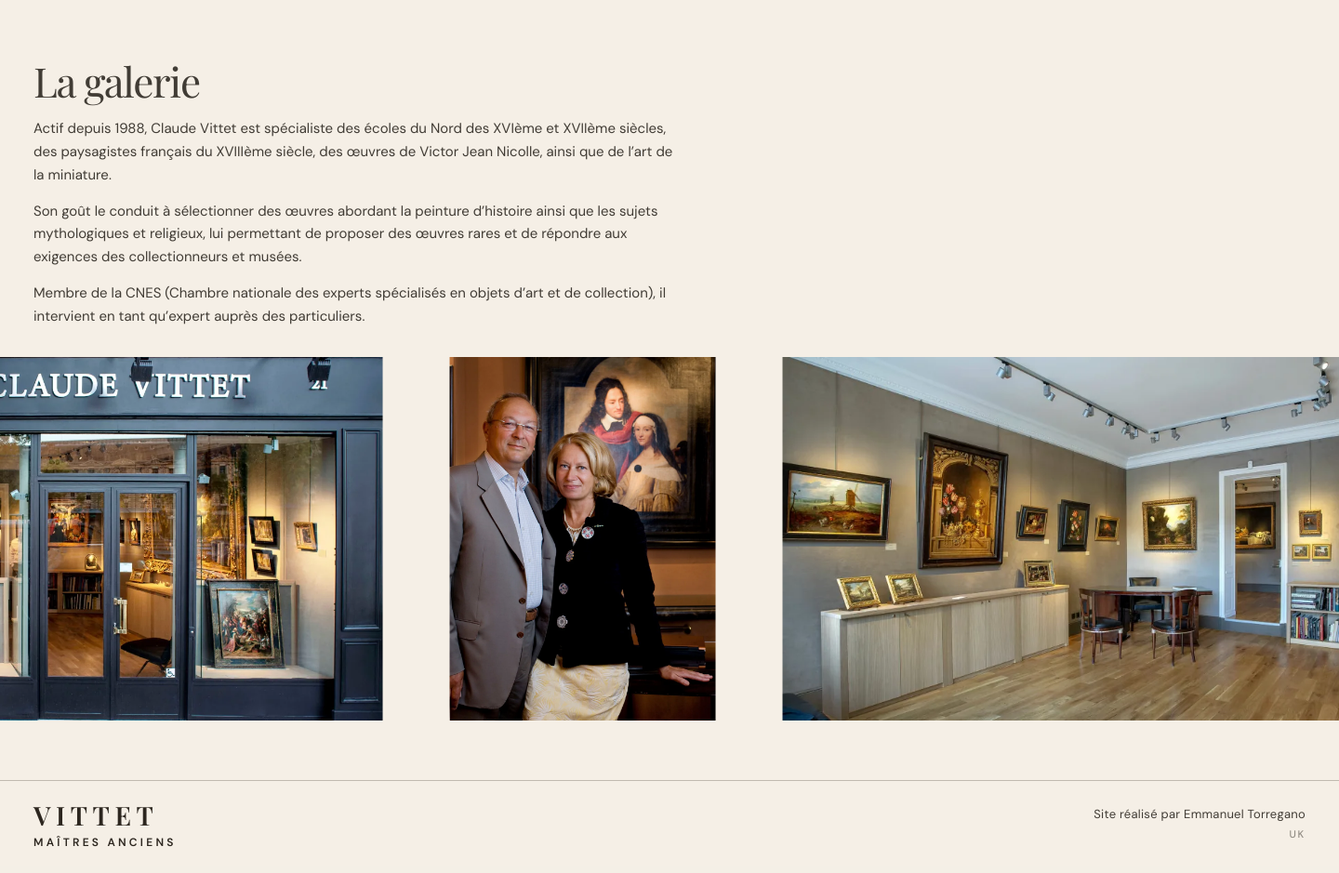
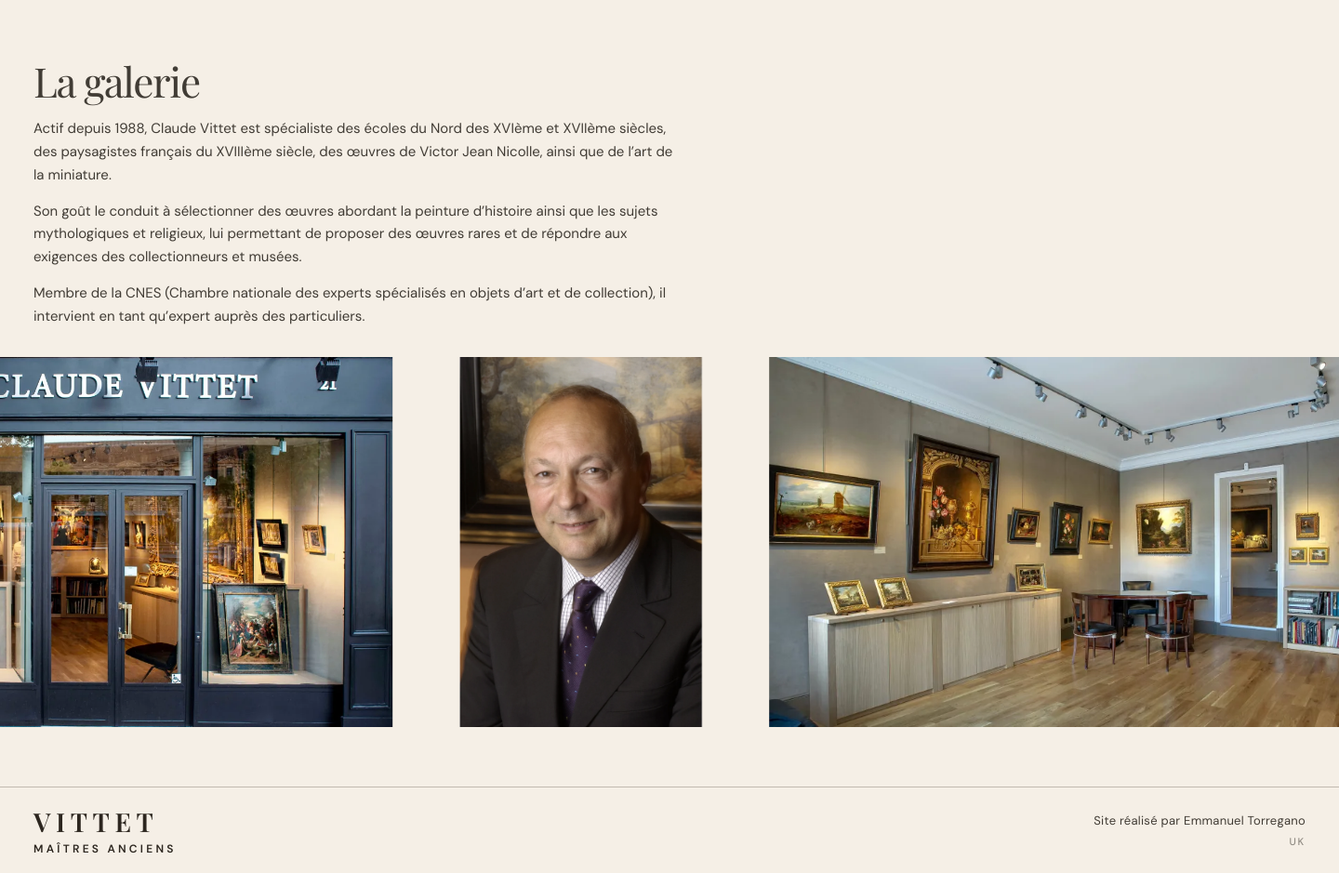
Before and after one commit to ZaraA1971/pupitre-core, a PHP site: page / in a window 1440 px wide; the page is wider, and only the part inside the window is pictured. Shown: the part 1792-2731 px from the top of that part at 93% size. Before the commit the page ends 2703 px from the top of that part, so only its background shows below. Run offline with PHP 8.4, Linux system fonts and the light colour scheme.

Commit message:
Replace the middle gallery photo with Claude Vittet’s portrait.
Swap out the couple image for galerie-claude.webp, refresh the alt
copy, and retune the equal-height aspect sum for the new frame.

Co-authored-by: Emmanuel Torregano <ZaraA1971@users.noreply.github.com>

```diff
--- a/galerie-vittet/i18n.js
+++ b/galerie-vittet/i18n.js
@@ -48,7 +48,7 @@
       aboutP3:
         "Membre de la CNES (Chambre nationale des experts spécialisés en objets d’art et de collection), il intervient en tant qu’expert auprès des particuliers.",
       facadeAlt: "Façade de la Galerie Claude Vittet, 21 quai Voltaire",
-      galeristesAlt: "Les galeristes devant une œuvre, Galerie Vittet",
+      claudeAlt: "Claude Vittet, Galerie Vittet",
       salleAlt: "Intérieur de la Galerie Vittet, quai Voltaire",
       creditPrefix: "Site réalisé par ",
       loupe: "Loupe",
@@ -127,7 +127,7 @@
       aboutP3:
         "A member of the CNES (National Chamber of Experts Specialized in Works of Art and Collectibles), he acts as an expert for private individuals.",
       facadeAlt: "Façade of Galerie Claude Vittet, 21 quai Voltaire",
-      galeristesAlt: "The gallerists in front of a painting, Galerie Vittet",
+      claudeAlt: "Claude Vittet, Galerie Vittet",
       salleAlt: "Interior of Galerie Vittet, quai Voltaire",
       creditPrefix: "Website by ",
       loupe: "Loupe",
--- a/galerie-vittet/index.html
+++ b/galerie-vittet/index.html
@@ -37,7 +37,7 @@
   <link rel="preconnect" href="https://fonts.googleapis.com">
   <link rel="preconnect" href="https://fonts.gstatic.com" crossorigin>
   <link href="https://fonts.googleapis.com/css2?family=DM+Sans:wght@400;500;600&family=Playfair+Display:wght@400;500;600;700&display=swap" rel="stylesheet">
-  <link rel="stylesheet" href="style.css?v=20261119-about3">
+  <link rel="stylesheet" href="style.css?v=20261119-claude1">
 </head>
 <body>
   <!-- Balance des blancs douce pour --img-enhance (pas de teinte brune / sépia). -->
@@ -212,8 +212,8 @@
         <figure class="about-photo about-photo--facade">
           <img src="images/galerie-facade.webp" data-i18n-alt="facadeAlt" alt="Façade de la Galerie Claude Vittet, 21 quai Voltaire" loading="lazy" width="1024" height="705">
         </figure>
-        <figure class="about-photo about-photo--galeristes">
-          <img src="images/galerie-galeristes.webp" data-i18n-alt="galeristesAlt" alt="Les galeristes devant une œuvre, Galerie Vittet" loading="lazy" width="1026" height="1400">
+        <figure class="about-photo about-photo--claude">
+          <img src="images/galerie-claude.webp" data-i18n-alt="claudeAlt" alt="Claude Vittet, Galerie Vittet" loading="lazy" width="1232" height="1882">
         </figure>
         <figure class="about-photo about-photo--salle">
           <img src="images/galerie-salle.webp" data-i18n-alt="salleAlt" alt="Intérieur de la Galerie Vittet, quai Voltaire" loading="lazy" width="1024" height="530">
@@ -291,7 +291,7 @@
       </div>
     </div>
   </dialog>
-  <script src="i18n.js?v=20261119-about3" defer></script>
-  <script src="main.js?v=20261119-about3" defer></script>
+  <script src="i18n.js?v=20261119-claude1" defer></script>
+  <script src="main.js?v=20261119-claude1" defer></script>
 </body>
 </html>
--- a/galerie-vittet/style.css
+++ b/galerie-vittet/style.css
@@ -1138,8 +1138,8 @@ html.collection-page-deep .art-grid {
   --gal-pad-block: 64px;
   /* Wider breathing room between the three photos (size stays pinned below). */
   --gal-photo-gap: clamp(40px, 5vw, 80px);
-  /* Sum of native width/height for the three photos — keeps one shared height. */
-  --gal-ar-sum: 4.12;
+  /* Sum of native width/height (façade + Claude + salle) — shared height, no crop. */
+  --gal-ar-sum: 4.04;
   /* Height pinned to galerie9 (~390); gap no longer shrinks the images. */
   --gal-photo-h: min(
     405px,
```
Also changed, not shown: galerie-vittet/images/galerie-claude.webp (added), galerie-vittet/images/galerie-galeristes.webp (deleted), 1 other file.
